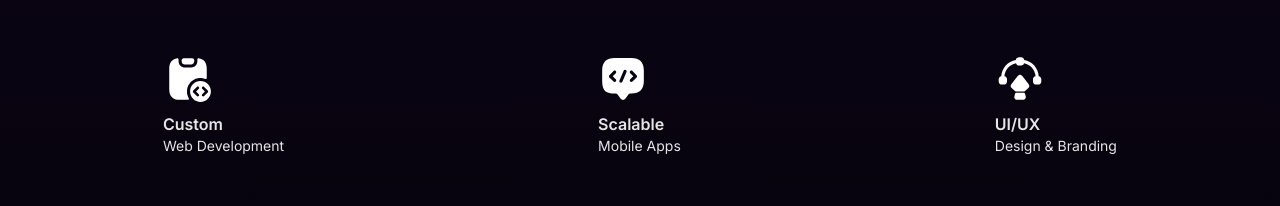
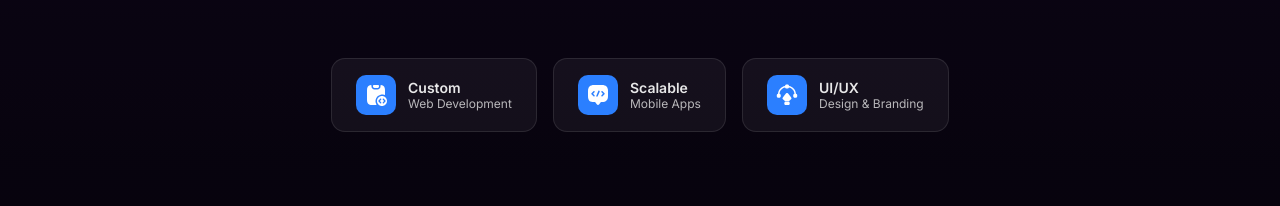
Before and after one commit to CodeNeptune-Devops/codeneptune-react, a Next.js app in the folder client/: page /mobile-app-development-company in a window 1280 px wide. Shown: the part 575-781 px from the top of the page. Built offline with nearby package versions, Linux system fonts and the light colour scheme; no server answers.

Commit message:
label in hero section

```diff
--- a/client/src/animatedComponents/button/GlowButton.jsx
+++ b/client/src/animatedComponents/button/GlowButton.jsx
@@ -28,7 +28,6 @@ const ContactButton = ({isScrolled}) => {
         <div className="flex justify-center">
             <Link
                 href="tel:+916382958105"
-                target="_blank"
                 className={`relative inline-block    mx-auto group  bg-white   rounded-full ${
                     isScrolled ? 'h-[3em] sm:w-52 w-14' : 'h-[3.5em] sm:w-52 w-14'
                 }`}>
--- a/client/src/components/home/Hero.jsx
+++ b/client/src/components/home/Hero.jsx
@@ -150,7 +150,7 @@ export default function Hero() {
 
         {/* Labels */}
         <div
-          className={`w-full flex justify-around items-center gap-5 mt-12 transition-all duration-700 ease-out ${
+          className={`w-full flex justify-center items-center gap-4 mt-12 transition-all duration-700 ease-out ${
             isLoaded ? "opacity-100 translate-y-0" : "opacity-0 translate-y-12"
           }`}
           style={{ transitionDelay: "450ms", willChange: "transform, opacity" }}
@@ -166,20 +166,26 @@ export default function Hero() {
               text1: "Scalable",
               text2: "Mobile Apps",
             },
-            { icon: "/home/label-3.svg", text1: "UI/UX", text2: "Design & Branding" },
+            {
+              icon: "/home/label-3.svg",
+              text1: "UI/UX",
+              text2: "Design & Branding"
+            },
           ].map((item, index) => (
             <div
               key={index}
-              className="flex flex-col items-start gap-2 transition-all duration-700 ease-out"
+              className="flex items-center gap-3 px-6 py-4 bg-white/5 backdrop-blur-sm rounded-xl border border-white/10 hover:bg-white/10 transition-all duration-300"
               style={{
-                transitionDelay: `${450 + index * 100}ms`,
+                transitionDelay: `${250 + index * 100}ms`,
                 willChange: "transform, opacity",
               }}
             >
-              <Image src={item.icon} alt={item.text1} height={50} width={50} />
+              <div className="flex-shrink-0 w-10 h-10 bg-blue-500 rounded-lg flex items-center justify-center">
+                <Image src={item.icon} alt={item.text1} height={24} width={24} />
+              </div>
               <div className="text-white/90">
-                <p className="font-semibold">{item.text1}</p>
-                <p className="text-sm">{item.text2}</p>
+                <p className="font-semibold text-sm leading-tight">{item.text1}</p>
+                <p className="text-xs text-white/70 leading-tight">{item.text2}</p>
               </div>
             </div>
           ))}
--- a/client/src/components/mobile-app-development-company/Hero.jsx
+++ b/client/src/components/mobile-app-development-company/Hero.jsx
@@ -179,33 +179,44 @@ export default function Hero() {
         </div>
 
         {/* Labels - Animation delay 450ms */}
+         {/* Labels */}
                 <div
-          className={`w-full flex justify-around items-center gap-5 mt-12 transition-all duration-700 ease-out ${isLoaded
-            ? 'opacity-100 translate-y-0'
-            : 'opacity-0 translate-y-12'
+                  className={`w-full flex justify-center items-center gap-4 mt-12 transition-all duration-700 ease-out ${
+                    isLoaded ? "opacity-100 translate-y-0" : "opacity-0 translate-y-12"
                   }`}
-          style={{ transitionDelay: '450ms' }}
+                  style={{ transitionDelay: "450ms", willChange: "transform, opacity" }}
                 >
-          {labels.map((item, index) => (
+                  {[
+                    {
+                      icon: "/home/label-1.svg",
+                      text1: "Custom",
+                      text2: "Web Development",
+                    },
+                    {
+                      icon: "/home/label-2.svg",
+                      text1: "Scalable",
+                      text2: "Mobile Apps",
+                    },
+                    {
+                      icon: "/home/label-3.svg",
+                      text1: "UI/UX",
+                      text2: "Design & Branding"
+                    },
+                  ].map((item, index) => (
                     <div
                       key={index}
-              className={`flex flex-col justify-start items-start gap-2 transition-all duration-700 ease-out ${isLoaded
-                ? 'opacity-100 translate-y-0'
-                : 'opacity-0 translate-y-12'
-                }`}
-              style={{ transitionDelay: `${450 + (index * 100)}ms` }}
+                      className="flex items-center gap-3 px-6 py-4 bg-white/5 backdrop-blur-sm rounded-xl border border-white/10 hover:bg-white/10 transition-all duration-300"
+                      style={{
+                        transitionDelay: `${250 + index * 100}ms`,
+                        willChange: "transform, opacity",
+                      }}
                     >
-              <div className="text-4xl">
-                <Image
-                  src={item.icon}
-                  alt={item.text1}
-                  height={50}
-                  width={50}
-                />
+                      <div className="flex-shrink-0 w-10 h-10 bg-blue-500 rounded-lg flex items-center justify-center">
+                        <Image src={item.icon} alt={item.text1} height={24} width={24} />
                       </div>
                       <div className="text-white/90">
-                <p className="font-semibold">{item.text1}</p>
-                <p className="text-sm">{item.text2}</p>
+                        <p className="font-semibold text-sm leading-tight">{item.text1}</p>
+                        <p className="text-xs text-white/70 leading-tight">{item.text2}</p>
                       </div>
                     </div>
                   ))}
```
Lines whose indentation alone changed are shown as unchanged.
